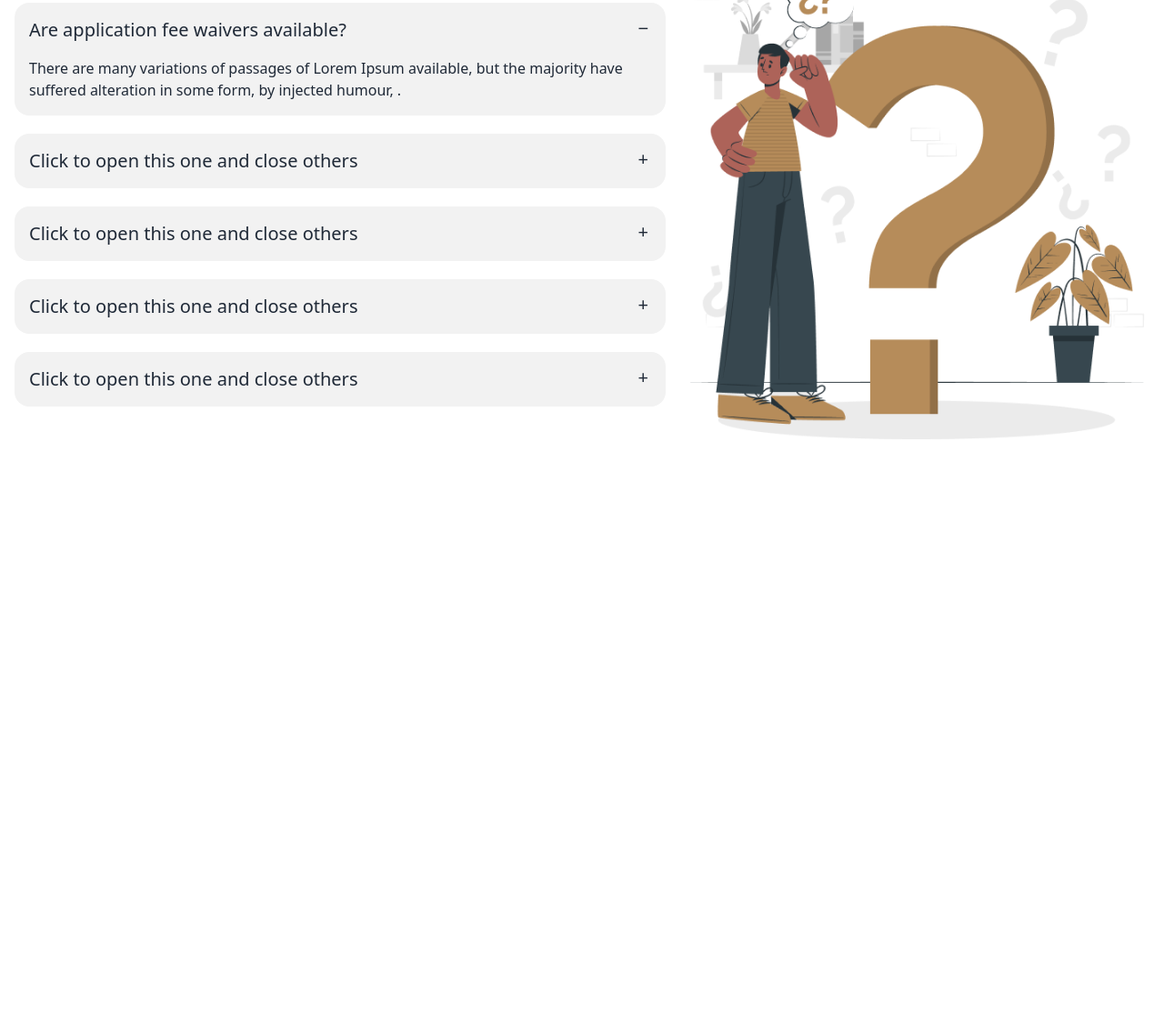
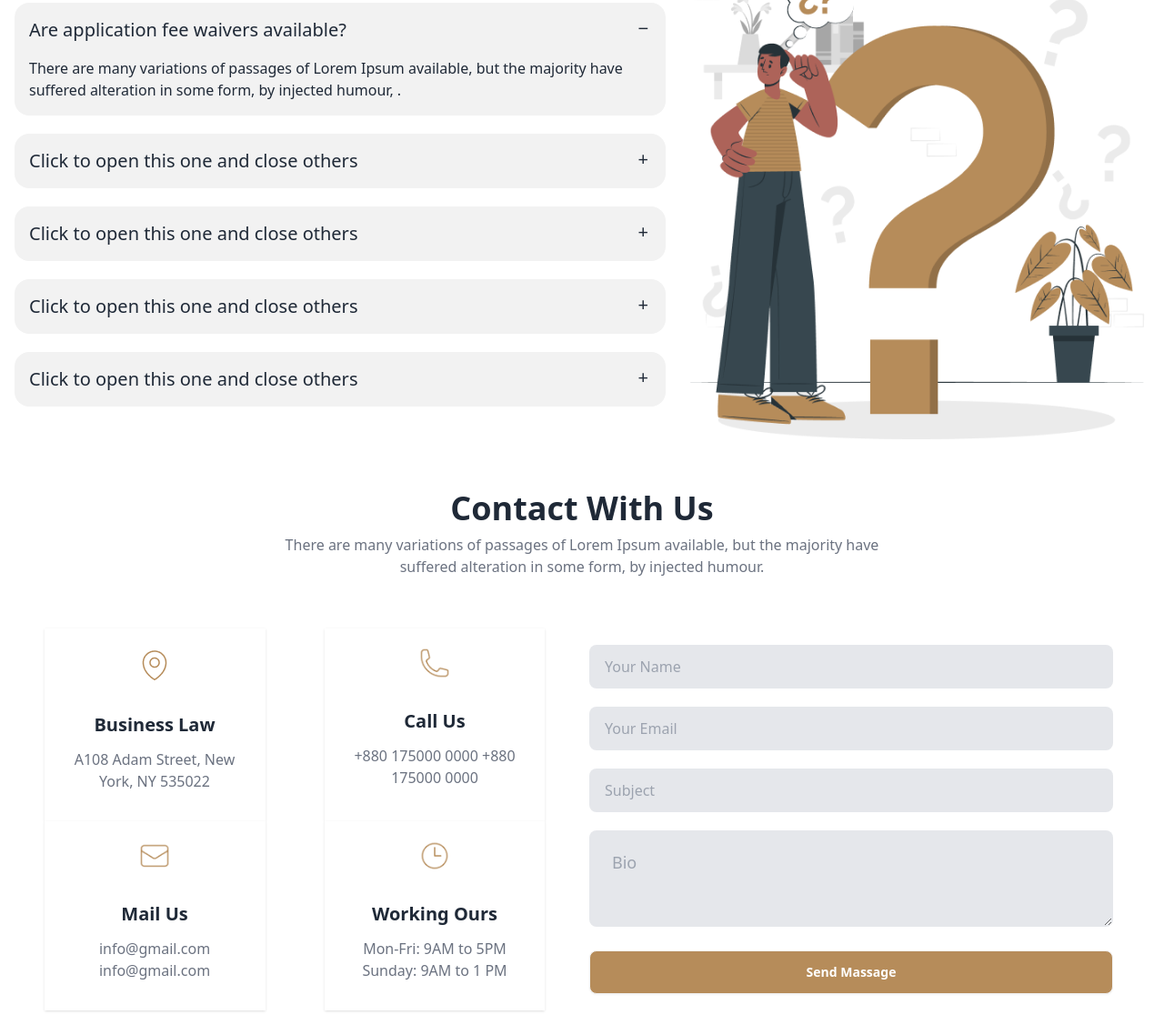
Before and after one commit to sajjadhossain0756/legal-solution-project, a plain HTML site: page index.html in a window 1280 px wide. Shown: the part 2530-3657 px from the top of the page at 91% size. Before the commit the page ends 3029 px from the top, so only its background shows below. Drawn offline with nearby package versions, Linux system fonts and the light colour scheme.

Commit message:
contact us section done

```diff
--- a/index.html
+++ b/index.html
@@ -403,6 +403,90 @@
                 </div>
               </div>
             </section>
+           <!-- contact-us section start here -->
+            <section class="contact-section">
+              <div class="text-center space-y-2 py-5 md:py-10 max-w-2xl mx-auto">
+                <h2 class="text-3xl md:text-4xl font-bold">Contact With Us</h2>
+                <p class="text-gray-500">There are many variations of passages of Lorem Ipsum available,
+                  but the majority have suffered alteration in some form, by injected humour.</p>
+              </div>
+              <div class="hero">
+                <div class="hero-content flex-col md:flex-row">
+                  <div class="grid grid-cols-2 flex-1">
+                    <div class="card bg-base-100 w-[200px] md:w-[243px] shadow rounded-none mx-auto hover:bg-gradient-to-t from-gray-50 to-gray-200
+                    ">
+                      <figure class="px-5 pt-5 ">
+                        <img
+                          src="./images/location.png"
+                          alt="Shoes"
+                          class="rounded-xl w-10" />
+                      </figure>
+                      <div class="card-body items-center text-center space-y-1">
+                        <h2 class="card-title font-bold">Business Law</h2>
+                        <p class="text-gray-500">A108 Adam Street,
+                          New York, NY 535022</p>
+
+                      </div>
+                    </div>
+                    <div class="card bg-base-100 w-[200px] md:w-[242px] shadow rounded-none mx-auto hover:bg-gradient-to-t from-gray-50 to-gray-200
+                    ">
+                      <figure class="px-5 pt-5">
+                        <img
+                          src="./images/call.png"
+                          alt="Shoes"
+                          class="rounded-xl w-9" />
+                      </figure>
+                      <div class="card-body items-center text-center space-y-1">
+                        <h2 class="card-title font-bold">Call Us</h2>
+                        <p class="text-gray-500">+880 175000 0000
+                          +880 175000 0000</p>
+
+                      </div>
+                    </div>
+                    <div class="card bg-base-100 w-[200px] md:w-[243px] shadow rounded-none mx-auto hover:bg-gradient-to-t from-gray-50 to-gray-200
+                    ">
+                      <figure class="px-5 pt-5">
+                        <img
+                          src="./images/email.png"
+                          alt="Shoes"
+                          class="rounded-xl w-9" />
+                      </figure>
+                      <div class="card-body items-center text-center space-y-1">
+                        <h2 class="card-title font-bold">Mail Us</h2>
+                        <p class="text-gray-500">info@gmail.com
+                          info@gmail.com</p>
+
+                      </div>
+                    </div>
+                    <div class="card bg-base-100 w-[200px] md:w-[242px] shadow rounded-none mx-auto hover:bg-gradient-to-t from-gray-50 to-gray-200
+                    ">
+                      <figure class="px-5 pt-5">
+                        <img
+                          src="./images/time.png"
+                          alt="Shoes"
+                          class="rounded-xl w-9" />
+                      </figure>
+                      <div class="card-body items-center text-center space-y-1">
+                        <h2 class="card-title font-bold">Working Ours</h2>
+                        <p class="text-gray-500">Mon-Fri: 9AM to 5PM
+                          Sunday: 9AM to 1 PM</p>
+
+                      </div>
+                    </div>
+                  </div>
+                  <div class="flex-1 space-y-5">
+
+                    <input type="text" placeholder="Your Name" class="input  w-full max-w-xl bg-gray-200" />
+                    <input type="email" placeholder="Your Email" class="input  w-full max-w-xl bg-gray-200" />
+                    <input type="text" placeholder="Subject" class="input  w-full max-w-xl bg-gray-200" />
+                    <textarea
+                       placeholder="Bio"
+                       class="textarea  textarea-lg w-full max-w-xl bg-gray-200"></textarea>
+                    <button class="btn bg-btn-color text-white w-full max-w-xl">Send Massage</button>
+                  </div>
+                </div>
+              </div>
+            </section>
       </main>
 </body>
 </html>
```
